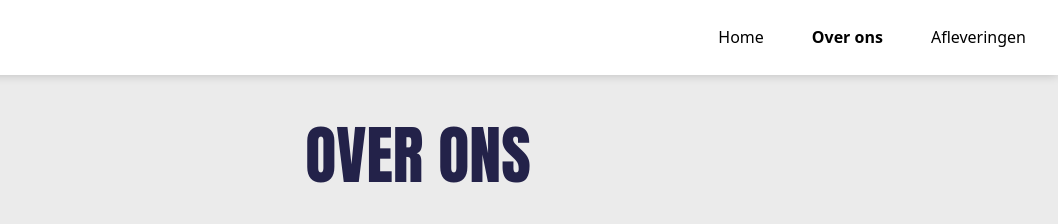
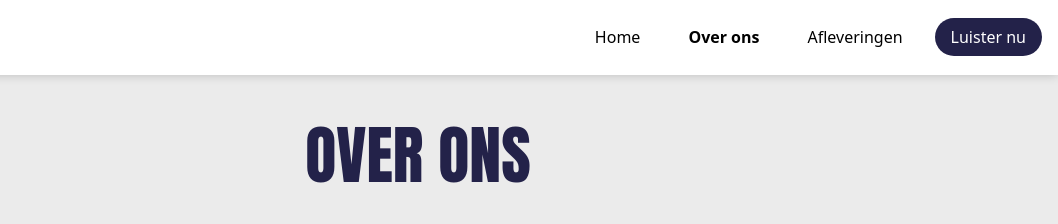
Before and after one commit to BenceBarens/trending, a plain HTML site: page about.html in a window 1280 px wide. Shown: the top 224 px of the page, 222-1280 px from the left. Drawn offline with Linux system fonts and the light colour scheme; a web font is replaced by a local one.

Commit message:
Update about.html

```diff
--- a/about.html
+++ b/about.html
@@ -15,6 +15,7 @@
             <li><a href="index.html">Home</a></li>
             <li><a href="about.html" class="currentpage">Over ons</a></li>
             <li><a href="overzicht.html">Afleveringen</a></li>
+            <li ><a href="https://youtube.com" class="qwerty">Luister nu</a></li>
             </ul>
         </nav>
     </header>
```
